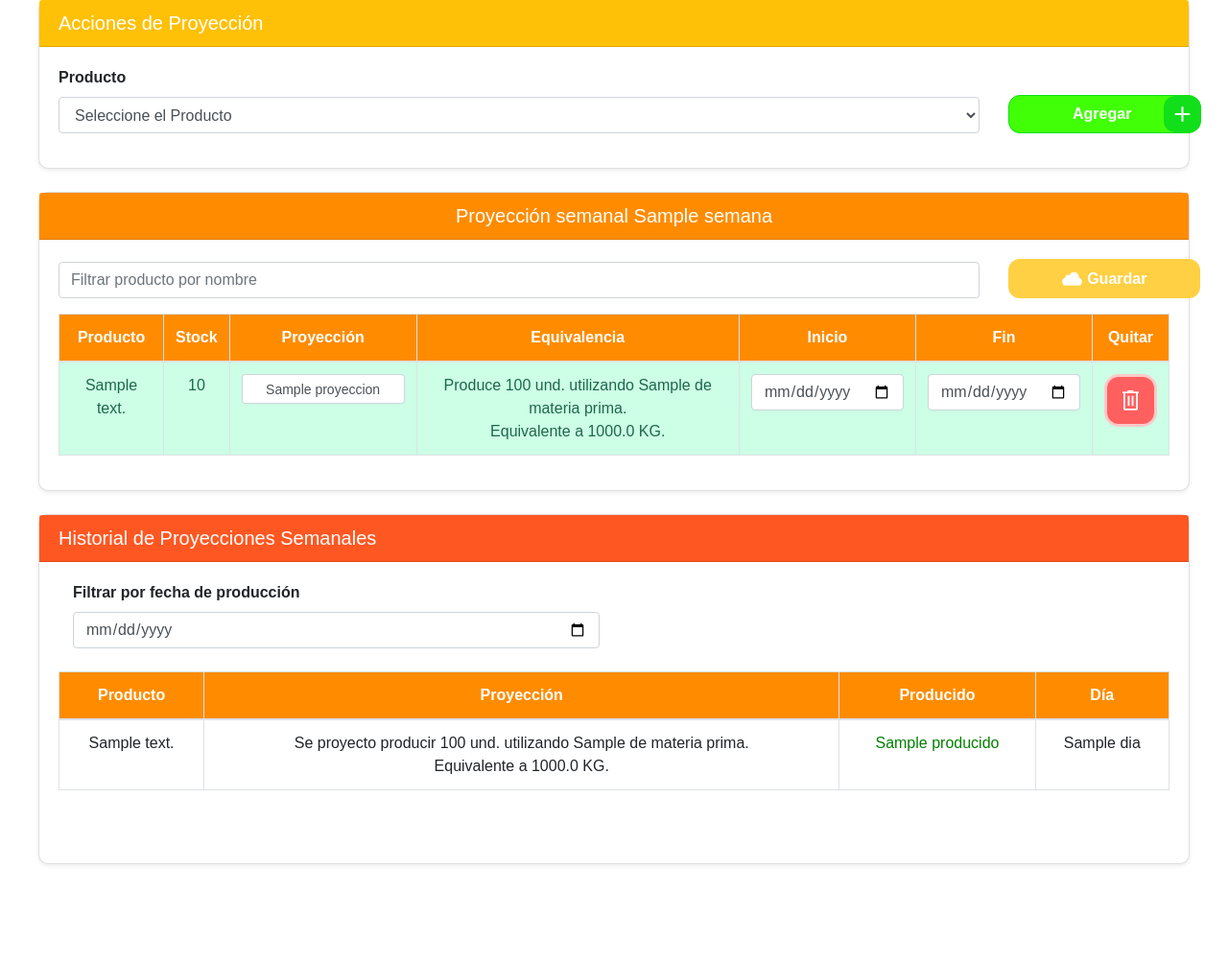
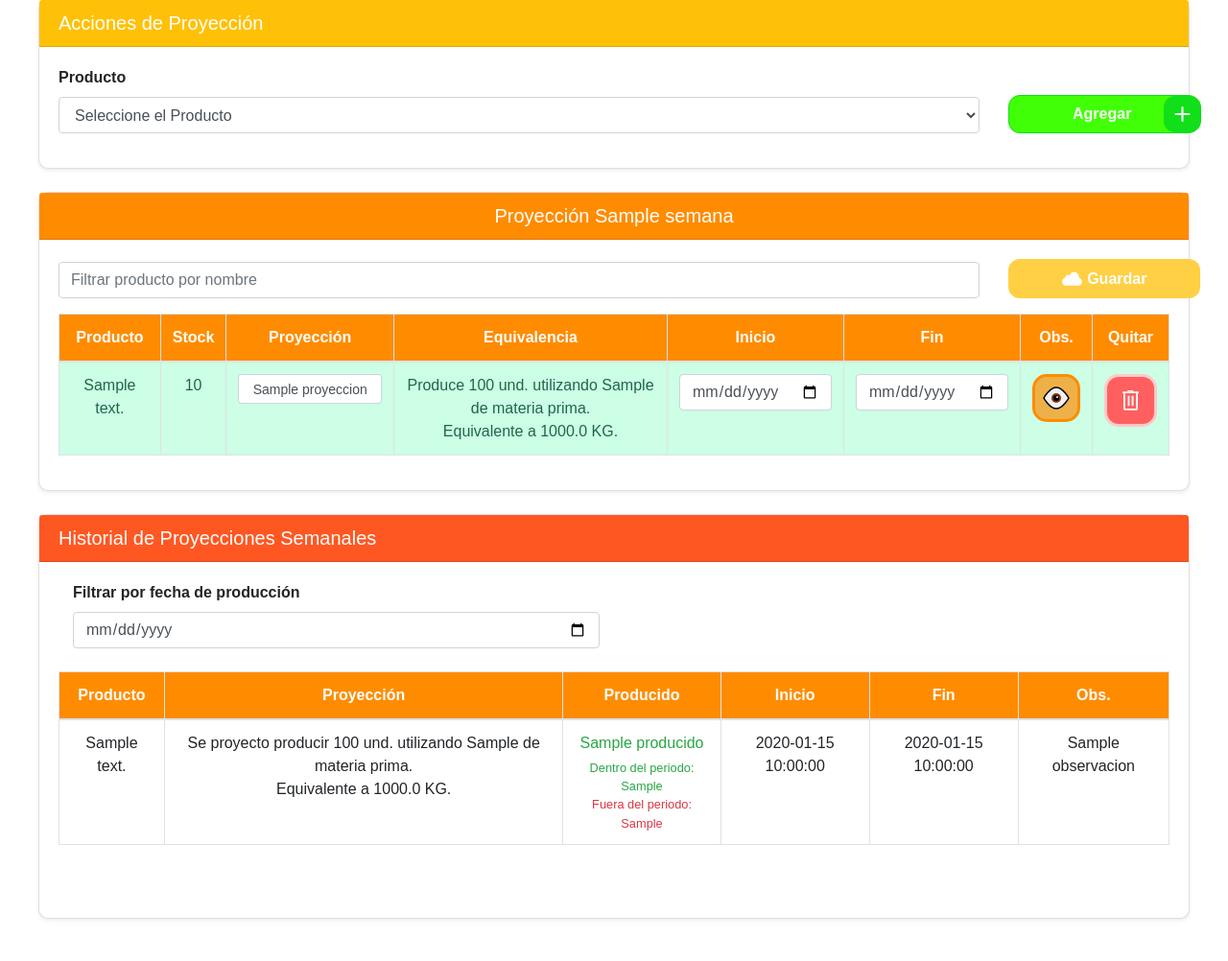
Before and after one commit to robcartome/INGRESO-DE-FORMATOS-EN-PRODUCCI-N, a Flask app: template templates/proyeccion_semanal.html in a window 1280 px wide. Shown: the part 119-1121 px from the top of the page at 96% size. Before the commit the page ends 1021 px from the top, so only its background shows below. Run offline with Flask 3, Linux system fonts and the light colour scheme; the template is opened without the code that fills it: most values are stand-ins (such as "Sample title", 1, 10 or a date in 2020); parts of the project's set-up code (start-up, migrations or seed data) failed here and were passed over; some libraries are stand-ins or nearby versions.

Commit message:
proyecciones

```diff
--- a/Vistas.sql
+++ b/Vistas.sql
@@ -223,7 +223,7 @@ SELECT
     d.observaciones,
 	ac.idaccion_correctiva,
     COALESCE(ac.detalle_accion_correctiva, '-') AS detalle_accion_correctiva,
-	ac.estado AS estado_medida_correctiva,
+	COALESCE(ac.estado, '-') AS estado_medida_correctiva,
     d.fk_idcontrol_higiene_personal,
 	hp.estado
 FROM
@@ -235,6 +235,7 @@ JOIN
 JOIN
     controles_higiene_personal hp ON hp.id_control_higiene_personal = d.fk_idcontrol_higiene_personal;
 
+select * from v_detalle_higiene_personal
 -- << PARA LIMPIEZA Y DESINFECCIÓN DE LAS ÁREAS >> --
 
 CREATE OR REPLACE VIEW v_verificacion_limpieza_desinfeccion_areas AS
@@ -456,13 +457,14 @@ SELECT
 	m.unidad_equivalencia,
     p.idproducto,
     p.descripcion_producto,
+	p.stock,
 	m.unidades_por_equivalencia
 FROM
     min_max m
 JOIN
     productos p ON p.idproducto = m.fk_id_productos;
 
-
+DROP VIEW v_min_max
 SELECT * FROM v_min_max
 
 SELECT * FROM public.proyeccion_semanal
@@ -485,7 +487,10 @@ SELECT
 	p.dia,
 	p.inicio_date,
 	p.fin_date,
-	p.estado
+	p.estado,
+	p.producido_en_periodo,
+	p.producido_fuera_periodo,
+	p.observacion
 FROM
     proyeccion_semanal p
 JOIN
--- a/static/css/style_proyeccion.css
+++ b/static/css/style_proyeccion.css
@@ -187,3 +187,41 @@
 .bin-button:active {
     transform: scale(0.9);
 }
+
+
+/* Estilo del botón "Ojo" */
+.eye-button {
+    display: flex;
+    align-items: center;
+    justify-content: center;
+    width: 50px;
+    height: 50px;
+    border-radius: 15px;
+    background-color: #ff8c00ad;
+    cursor: pointer;
+    border: 3px solid #FF8C00;
+    transition-duration: 0.3s;
+    overflow: hidden;
+    position: relative;
+}
+
+.eye-icon {
+    width: 40px;
+    height: 40px;
+    transition: transform 0.3s ease, scale 0.3s ease;
+}
+
+/* Animación al pasar el ratón */
+.eye-button:hover .eye-icon {
+    transform: scale(1.2); /* Agrandar el ojo */
+}
+
+.eye-button:hover {
+    background-color: #FF8C00;
+    box-shadow: 0 0 8px #a15900;
+}
+
+.eye-button:active {
+    transform: scale(0.9);
+    background-color: #f7e817;
+}
--- a/static/js/proyeccion_semanal.js
+++ b/static/js/proyeccion_semanal.js
@@ -315,3 +315,60 @@ function formatDateToISO(dateStr) {
     let [day, month, year] = dateStr.split('/');
     return `${year}-${month}-${day}`;
 }
+
+function registerObservation(idproyeccion){
+    Swal.fire({
+        title: 'Registrar Observación',
+        input: 'textarea',
+        inputLabel: 'Describe la observación correspondiente',
+        inputPlaceholder: 'Por favor, redacta aquí la observación. Asegurate de incluir el motivo por el cual se produjo fuera del periodo correspondiente si es el caso.',
+        showCancelButton: true,
+        confirmButtonText: 'Guardar',
+        cancelButtonText: 'Cancelar',
+        preConfirm: (observacion) => {
+            if (!observacion) {
+                Swal.showValidationMessage('Por favor, ingresa una observación para continuar');
+                return false;
+            }
+            return observacion;
+        }
+    }).then((result) => {
+        if (result.isConfirmed) {
+            const observacion = result.value;
+            fetch(`/proyeccion_semanal/register_observation/${idproyeccion}`, {
+                method: 'POST',
+                headers: {
+                    'Content-Type': 'application/json',
+                },
+                body: JSON.stringify({
+                    observacion: observacion
+                })
+            })
+            .then(response => response.json())
+            .then(data => {
+                if (data.status === 'success') {
+                    Swal.fire(
+                        'Guardado',
+                        'La observación ha sido registrada con éxito.',
+                        'success'
+                    ).then(() => {
+                        location.reload();
+                    });
+                } else {
+                    Swal.fire(
+                        'Error',
+                        data.message || 'Hubo un error al registrar la observación. Por favor, inténtelo nuevamente.',
+                        'error'
+                    );
+                }
+            })
+            .catch(error => {
+                Swal.fire(
+                    'Error',
+                    'Hubo un error al procesar la solicitud. Por favor, inténtelo nuevamente.',
+                    'error'
+                );
+            });
+        }
+    });
+}
--- a/templates/base.html
+++ b/templates/base.html
@@ -61,6 +61,10 @@
                             <img src="{{ url_for('static', filename='img/control_agua.png') }}" alt="Control de cloro residual en agua" width="20" height="20" class="mr-2">
                             Control de cloro residual en agua
                         </a>
+                        <a class="dropdown-item d-flex align-items-center" href="{{ url_for('control_cloro_residual.control_cloro_residual') }}">
+                            <img src="{{ url_for('static', filename='img/vehiculo.png') }}" alt="Control de cloro residual en agua" width="20" height="20" class="mr-2">
+                            Control de las condiciones sanitarias de los vehículos de transporte
+                        </a>
                     </div>
                 </li>
                 <li class="nav-item dropdown">
@@ -101,7 +105,7 @@
                         </a>
                         <a class="dropdown-item d-flex align-items-center" href="{{ url_for('proyeccion_semanal.proyeccion_semanal') }}">
                             <img src="{{ url_for('static', filename='img/proyeccion.png') }}" alt="Proyección Semanal" width="20" height="20" class="mr-2">
-                            Proyección semanal
+                            Proyecciones
                         </a>
                     </div>
                 </li>
--- a/templates/proyeccion_semanal.html
+++ b/templates/proyeccion_semanal.html
@@ -78,7 +78,7 @@
     <div class="card shadow-sm mb-4">
         <div class="card-header card-header-custom" style="background-color: #FF8C00;">
             <h5 class="mb-0 text-center">
-                Proyección semanal
+                Proyección
                 {% if proyeccion %}
                     {{ proyeccion[0].semana }}
                 {% else %}
@@ -134,6 +134,7 @@
                             <th>Equivalencia</th>
                             <th>Inicio</th>
                             <th>Fin</th>
+                            <th>Obs.</th>
                             <th>Quitar</th>
                         </tr>
                     </thead>
@@ -153,10 +154,36 @@
                             </td>
                             <td>Produce {{ (p.unidades | float * p.equivalenciauni | float) | round | int }} und. utilizando {{ p.equivalencia_unidades }} de materia prima.<br> Equivalente a {{ (p.kgs | float * (p.unidades | float * p.equivalenciauni | float)) | round(2) }} KG.</td>
                             <td>
-                                <input type="date" id="fechaInicio" class="form-control" name="fechaInicio" value="{{ p.inicio_date }}">
+                                <input type="date" id="fechaInicio" class="form-control" name="fechaInicio"  value="{{ p.inicio_date if p.inicio_date else '' }}">
                             </td>
                             <td>
-                                <input type="date" id="fechaFin" class="form-control" name="fechaFin" value="{{ p.fin_date }}">
+                                <input type="date" id="fechaFin" class="form-control" name="fechaFin" value="{{ p.fin_date if p.fin_date else '' }}">
+                            </td>
+                            <td>
+                                <!-- Botón "Ojo" -->
+                                <button class="eye-button" onclick="registerObservation('{{ p.idproyeccion }}')">
+                                    <svg
+                                        class="eye-icon"
+                                        viewBox="0 0 64 64"
+                                        fill="none"
+                                        xmlns="http://www.w3.org/2000/svg"
+                                    >
+                                        <!-- Contorno del ojo -->
+                                        <path
+                                            d="M32 10C18 10 6 32 6 32C6 32 18 54 32 54C46 54 58 32 58 32C58 32 46 10 32 10Z"
+                                            stroke="black"
+                                            stroke-width="3"
+                                            fill="#F0F0F0"
+                                        ></path>
+                                        <!-- Iris -->
+                                        <circle cx="32" cy="32" r="10" fill="#803619"></circle>
+                                        <!-- Pupila -->
+                                        <circle cx="32" cy="32" r="6" fill="black"></circle>
+                                        <!-- Brillo en la pupila -->
+                                        <circle cx="34" cy="30" r="2" fill="white"></circle>
+                                    </svg>
+
+                                </button>
                             </td>
                             <td>
                                 <!-- Botón "Quitar" -->
@@ -228,7 +255,9 @@
                             <th>Producto</th>
                             <th>Proyección</th>
                             <th>Producido</th>
-                            <th>Día</th>
+                            <th>Inicio</th>
+                            <th>Fin</th>
+                            <th>Obs.</th>
                         </tr>
                     </thead>
                     <tbody>
@@ -236,15 +265,27 @@
                         <tr class="text-center">
                             <td>{{ de.descripcion_producto }}</td>
                             <td>Se proyecto producir {{ (de.unidades | float * de.equivalenciauni | float) | round | int }} und. utilizando {{ de.equivalencia_unidades }} de materia prima. <br> Equivalente a {{ (de.kgs | float * (de.unidades | float * de.equivalenciauni | float)) | round(2) }} KG. </td>
-                            <td style="color: {% if de.producido < (de.unidades | float * de.equivalenciauni | float) %} red {% else %} green {% endif %};">
-                                {{ de.producido }}
+                            <td>
+                                <span
+                                    class="{% if de.producido < (de.unidades | float * de.equivalenciauni | float) %} text-danger {% else %} text-success {% endif %}">
+                                    {{ de.producido }}
+                                </span>
+                                {% if de.producido_fuera_periodo %}
+                                    <div class="small mt-1">
+                                        <span class="text-success">Dentro del periodo: {{ de.producido_en_periodo }}</span><br>
+                                        <span class="text-danger">Fuera del periodo: {{ de.producido_fuera_periodo }}</span>
+                                    </div>
+                                {% endif %}
                             </td>
-                            <td>{{ de.dia }}</td>
+                            <td>{{ de.inicio_date }}</td>
+                            <td>{{ de.fin_date }}</td>
+                            <td>{{ de.observacion }}</td>
                         </tr>
                         {% endfor %}
                     </tbody>
                 </table>
             </div>
+
             <!-- Paginador -->
             <div class="pagination-container mt-4 d-flex justify-content-center">
                 <ul class="pagination">
```
Also changed, not shown: routes/proyeccion_semanal.py (+11 -88 lines), static/img/vehiculo.png (added).
